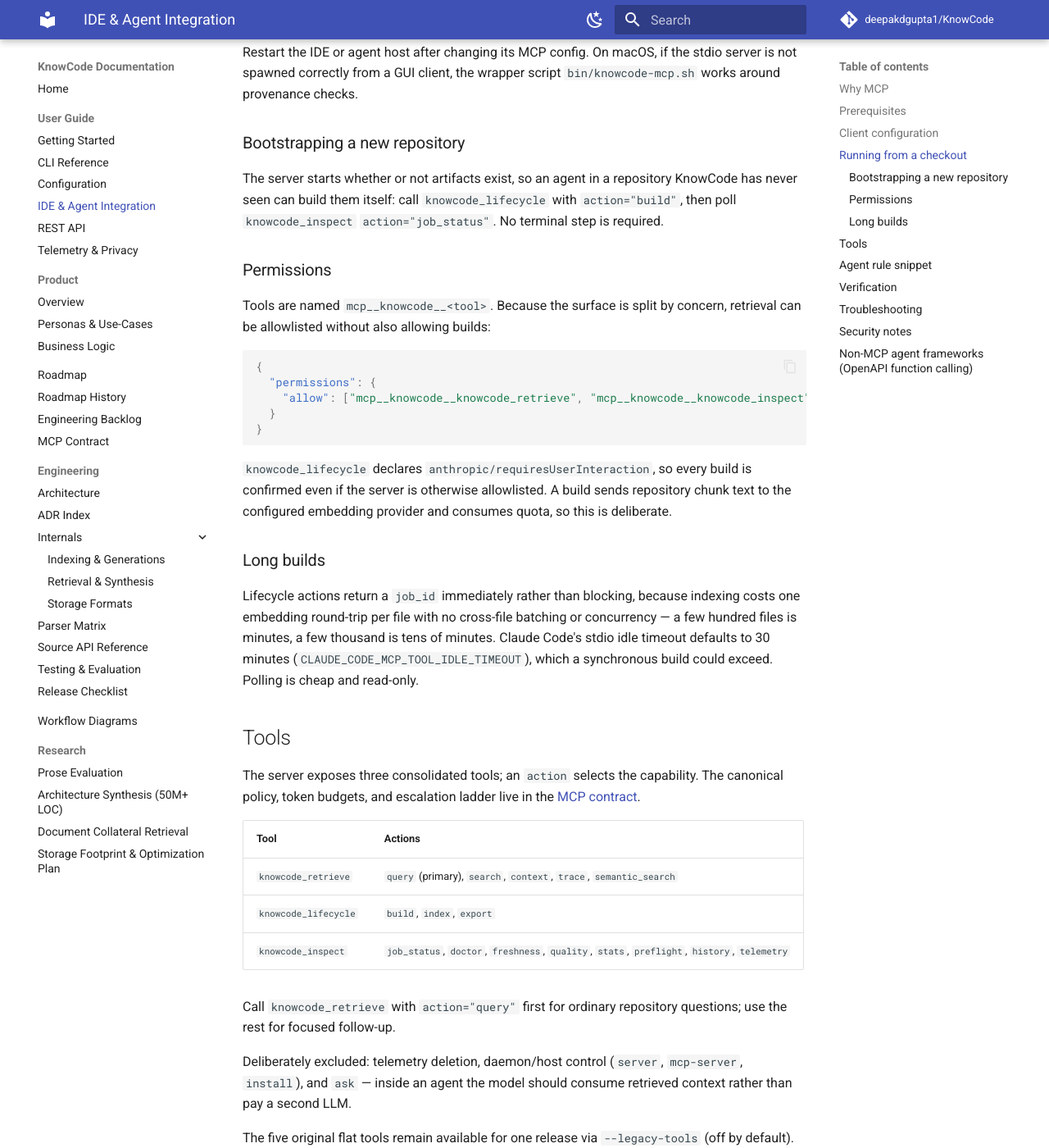
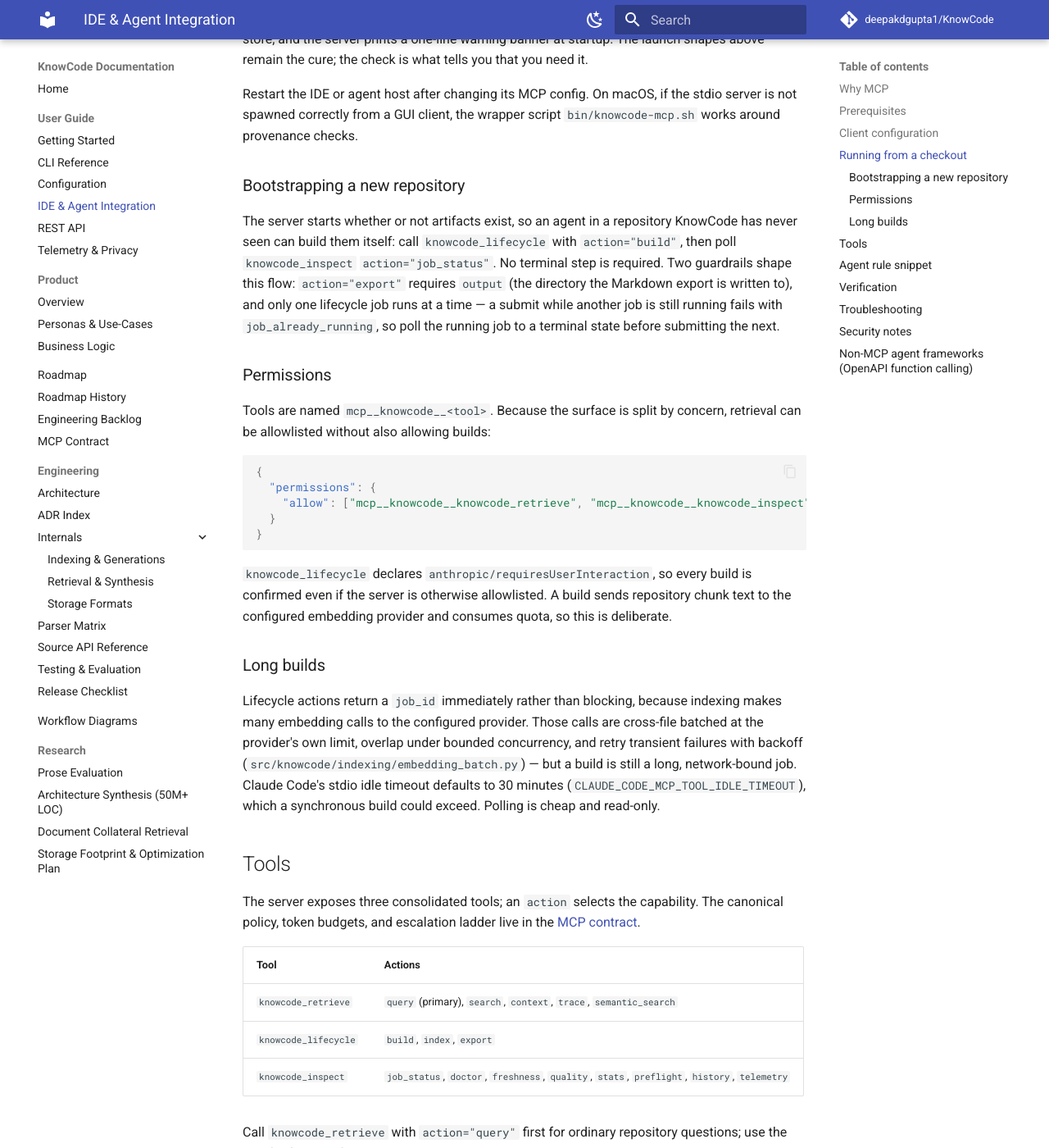
Before and after one commit to deepakdgupta1/KnowCode, an MkDocs documentation site: the page built from docs/user/ide-integration.md, in a window 1280 px wide and 1400 px high, scrolled down 2084 px. Shown: the whole window at 82% size. Built offline with MkDocs 1.6.1 and Material for MkDocs 9.7.7, drawn with Linux system fonts in a browser that asks for light colours; comment, search, counter and statistics services are not loaded; some of the changed text lies outside the part shown.

Commit message:
docs(ide): correct batching story, minimal-response fields, lifecycle guardrails

```diff
--- a/docs/user/ide-integration.md
+++ b/docs/user/ide-integration.md
@@ -16,7 +16,9 @@
 2. Agent calls `knowcode_retrieve` with `action="query"` and
    `verbosity="minimal"`.
 3. KnowCode returns compact `context_text`, `sufficiency_score`, and token
-   count.
+   count, plus a `freshness` block, a `reduction_summary` (or
+   `source_included: true` when raw source is included), and `errors` when
+   present.
 4. Agent answers locally when the configured threshold is met
    (`sufficiency_threshold`, default 0.8).
 5. Agent escalates budget or verbosity only when minimal context is not
@@ -103,7 +105,11 @@
 The server starts whether or not artifacts exist, so an agent in a
 repository KnowCode has never seen can build them itself: call
 `knowcode_lifecycle` with `action="build"`, then poll `knowcode_inspect`
-`action="job_status"`. No terminal step is required.
+`action="job_status"`. No terminal step is required. Two guardrails shape
+this flow: `action="export"` requires `output` (the directory the Markdown
+export is written to), and only one lifecycle job runs at a time — a submit
+while another job is still running fails with `job_already_running`, so poll
+the running job to a terminal state before submitting the next.
 
 ### Permissions
 
@@ -126,9 +132,11 @@
 ### Long builds
 
 Lifecycle actions return a `job_id` immediately rather than blocking, because
-indexing costs one embedding round-trip per file with no cross-file batching
-or concurrency — a few hundred files is minutes, a few thousand is tens of
-minutes. Claude Code's stdio idle timeout defaults to 30 minutes
+indexing makes many embedding calls to the configured provider. Those calls
+are cross-file batched at the provider's own limit, overlap under bounded
+concurrency, and retry transient failures with backoff
+(`src/knowcode/indexing/embedding_batch.py`) — but a build is still a long,
+network-bound job. Claude Code's stdio idle timeout defaults to 30 minutes
 (`CLAUDE_CODE_MCP_TOOL_IDLE_TIMEOUT`), which a synchronous build could
 exceed. Polling is cheap and read-only.
 
```
